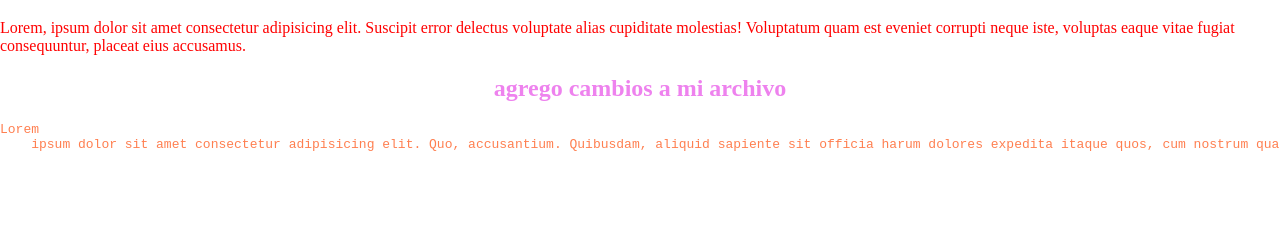
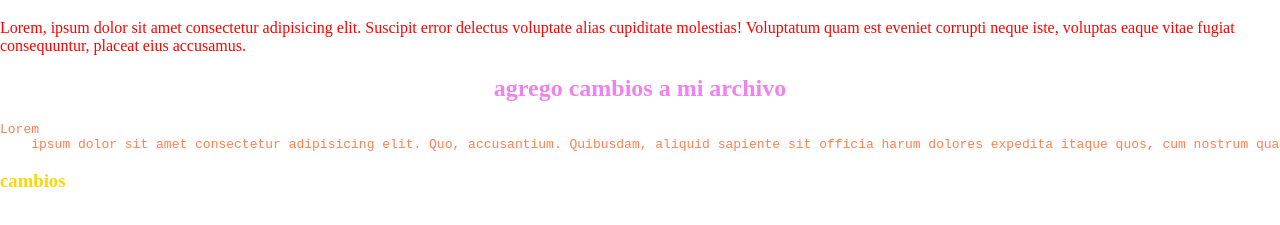
Before and after one commit to ntoledo1/ntoledo1, a plain HTML site: page index.html in a window 1280 px wide. Shown: the part 61-286 px from the top of the page. Drawn offline with Linux system fonts and the light colour scheme.

Commit message:
agregue un h3

```diff
--- a/estilos.css
+++ b/estilos.css
@@ -8,3 +8,6 @@
 pre{
     color: coral;
 }
+h3{
+    color: gold;
+}
--- a/index.html
+++ b/index.html
@@ -15,6 +15,6 @@
 <h2>agrego cambios a mi archivo</h2>
 <pre>Lorem
     ipsum dolor sit amet consectetur adipisicing elit. Quo, accusantium. Quibusdam, aliquid sapiente sit officia harum dolores expedita itaque quos, cum nostrum quae! Aliquam dolores corporis harum sequi minima. Id.</pre>
-
+<h3>cambios</h3>
 </body>
 </html>
```
